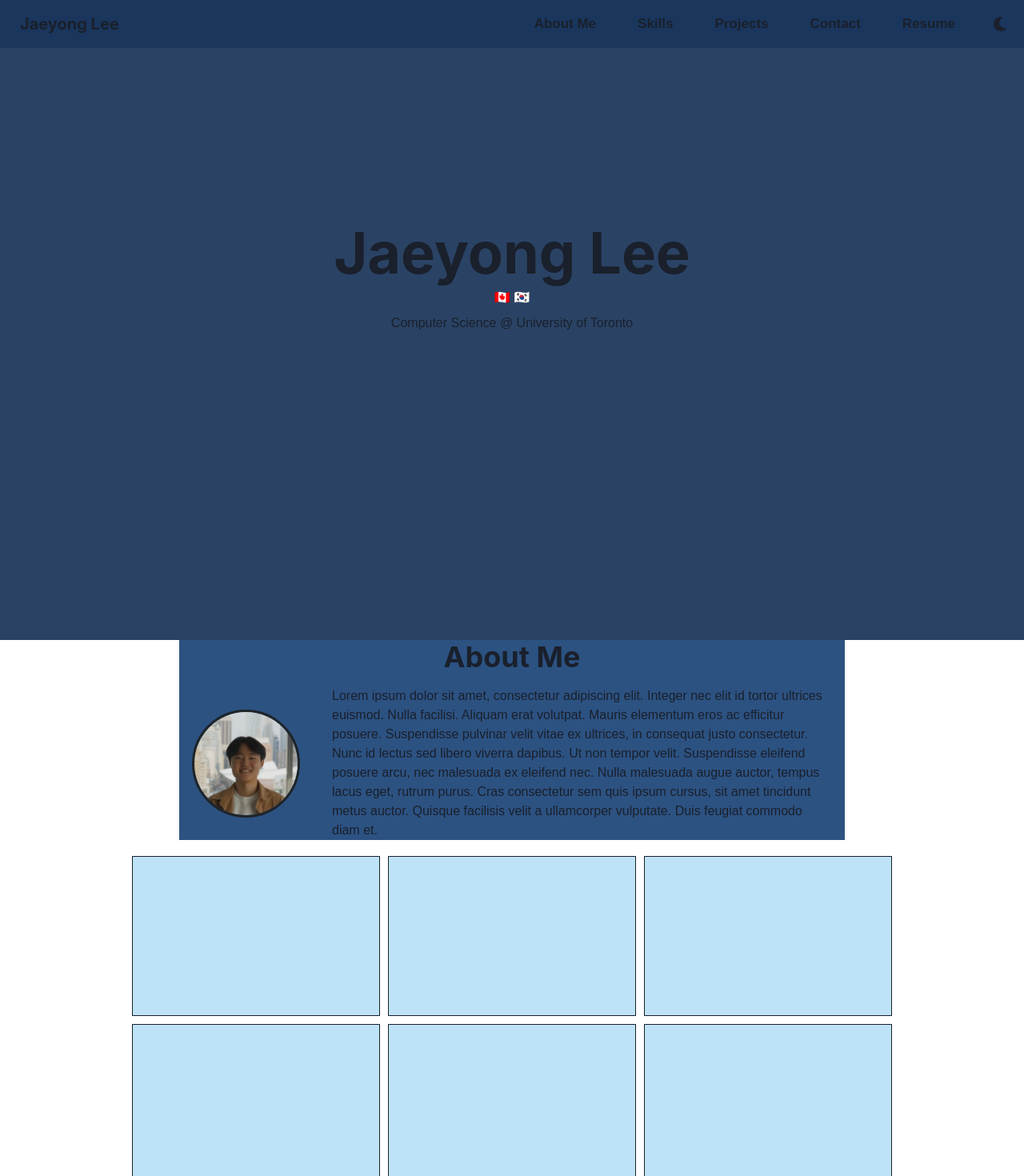
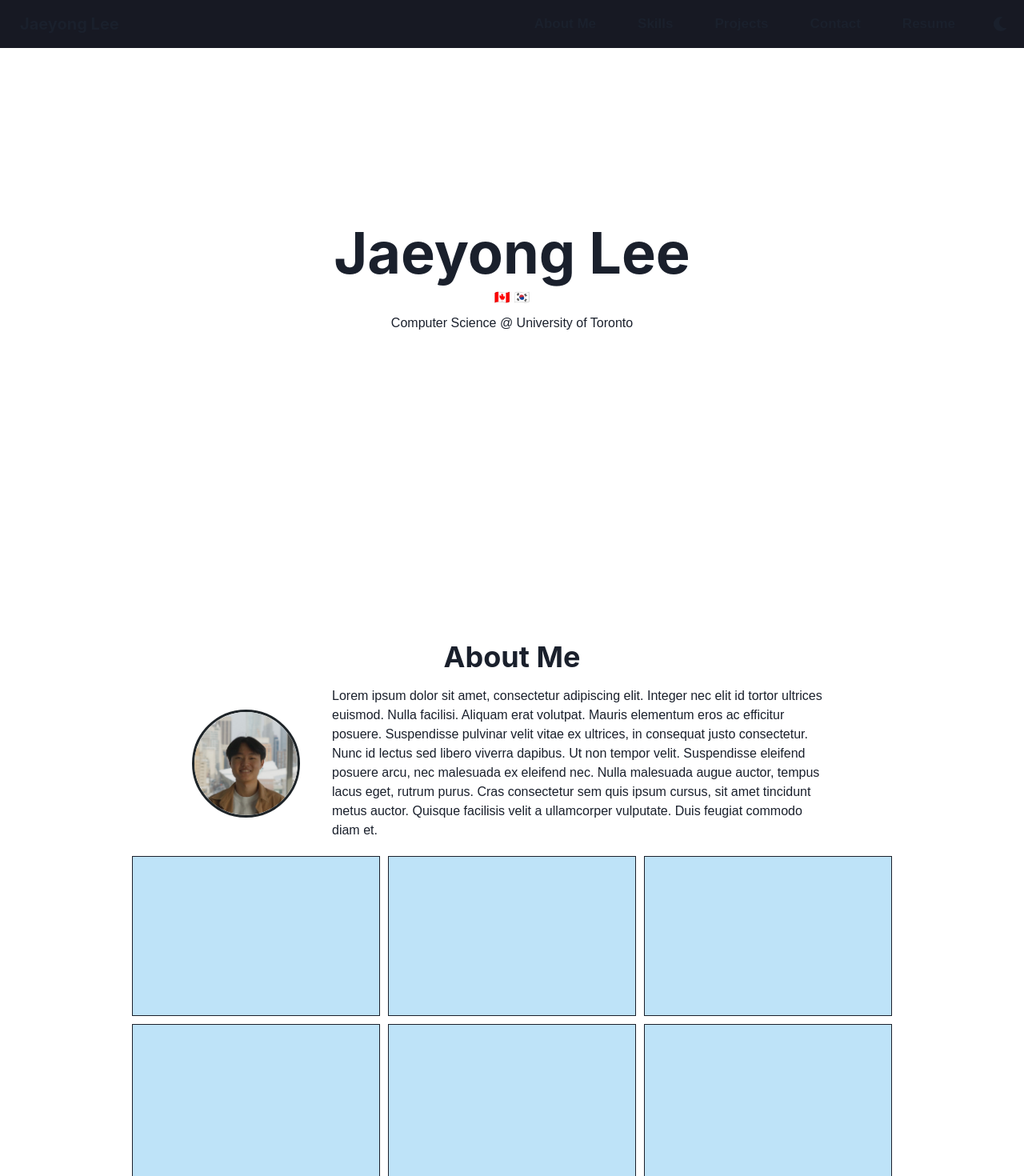
Before and after one commit to jaeyonglee3/personal-website, a React (Create React App) app: page / in a window 1280 px wide. Shown: the top 1470 px of the page at 80% size. Built offline with nearby package versions, Linux system fonts and the light colour scheme.

Commit message:
Added particles background

```diff
--- a/src/App.js
+++ b/src/App.js
@@ -14,6 +14,7 @@ import About from "./components/sections/About";
 import Projects from "./components/sections/Projects";
 import Footer from "./components/navigation/Footer";
 import theme from "./theme"
+import ParticlesBg from 'particles-bg';
 
 function App() {
   return (
@@ -23,6 +24,8 @@ function App() {
       <About />
       <Projects />
       <Footer />
+      {/* <ParticlesBg type="cobweb" num={250} color="#5E81AC" bg={true} />  */}
+      <ParticlesBg type="cobweb" num={150} color="#D3D3D3" bg={true} />
 
     </ChakraProvider>
   );
--- a/src/components/navigation/Navbar.js
+++ b/src/components/navigation/Navbar.js
@@ -14,7 +14,7 @@ export default function navbar() {
     return (
 
     // TODO: Fix the position of the navbar to the top of the screen
-    <Box width="100vw" position="fixed" bg={"blue.900"}>
+    <Box width="100vw" position="fixed" bg="gray.900">
         <Flex as="nav" p="10px" alignItems="center">
 
             <Heading size="md" pl="15px">Jaeyong Lee</Heading>
--- a/src/components/sections/About.js
+++ b/src/components/sections/About.js
@@ -2,7 +2,7 @@ import { Container, Heading, Text, Image, HStack } from "@chakra-ui/react";
 
 export default function About() {
     return (
-        <Container bg="blue.700" maxWidth="65vw" centerContent>
+        <Container maxWidth="65vw" centerContent>
             <Heading>About Me</Heading>
 
             <HStack spacing={10} pt="15px">
--- a/src/components/sections/Intro.js
+++ b/src/components/sections/Intro.js
@@ -10,7 +10,7 @@ export default function Landing(props) {
 
     return (
         // TODO: add a button somewhere that leads to a PDF of my resume
-        <Container as="section" maxWidth="100vw" h="100vh" bg="blue.800" pt={['25vh', '35vh']} centerContent>
+        <Container as="section" maxWidth="100vw" h="100vh" pt={['25vh', '35vh']} centerContent>
             <VStack>
                 <Heading size="4xl">Jaeyong Lee</Heading>
                 <Text>🇨🇦 🇰🇷</Text>
```
